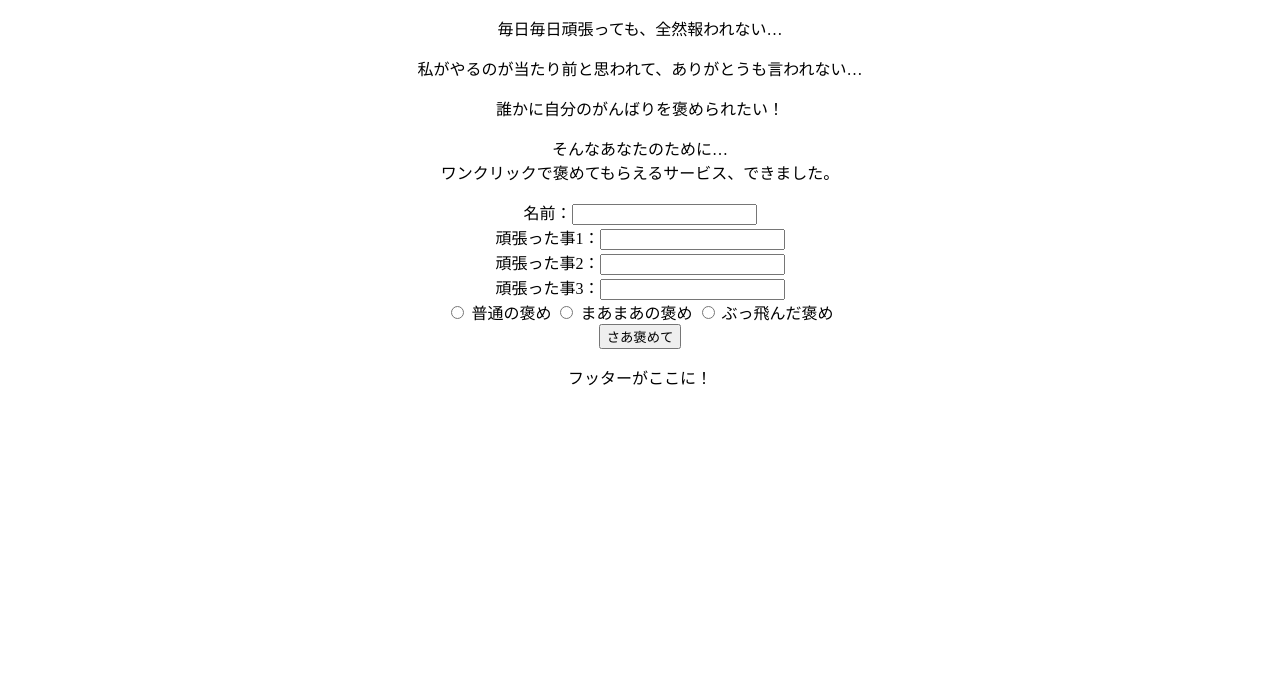
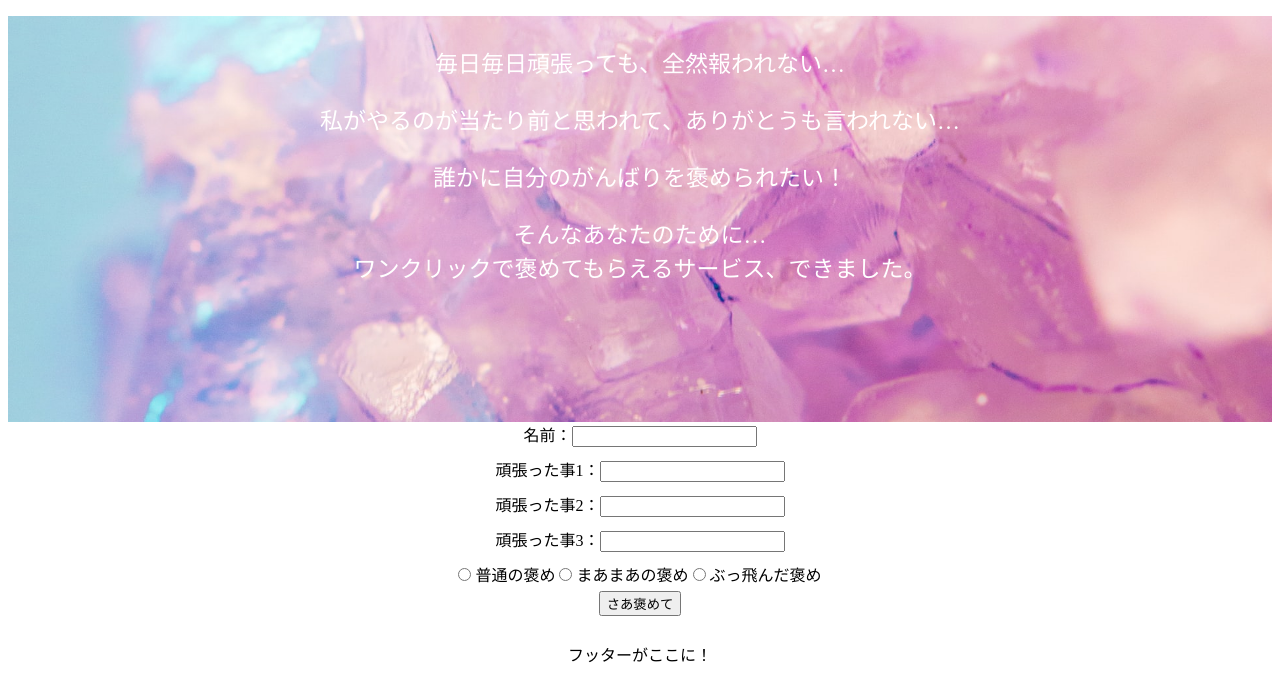
Before and after one commit to miyapole/mottohomete, a Flask app: page /index.html in a window 1280 px wide. Shown: the part 104-800 px from the top of the page. Run offline with Flask 2, Linux system fonts and the light colour scheme.

Commit message:
仮のメッセージ背景とレイアウトを変更

```diff
--- a/static/css/style.css
+++ b/static/css/style.css
@@ -7,3 +7,16 @@ body {
 h1 {
     color:green
 }
+
+#description {
+	background: url(./bg.jpg) no-repeat center center;
+	height: 400px;
+    background-size: cover;
+    font-size: 23px;
+    color: #fff;
+    padding: 6px 0 0 0;
+}
+
+input {
+    margin: 0 0 10px 0;
+}
--- a/templates/index.html
+++ b/templates/index.html
@@ -1,11 +1,13 @@
 {% extends 'base.html' %}
 {% block content %}
 
+<section id="description">
 <p>毎日毎日頑張っても、全然報われない…</p>
 <p>私がやるのが当たり前と思われて、ありがとうも言われない…</p>
 <p>誰かに自分のがんばりを褒められたい！</p>
 <p>そんなあなたのために…</br>
     ワンクリックで褒めてもらえるサービス、できました。</p>
+</section>
 
     <form action="/login" method = "POST"  >
         名前：<input type="text" name="name"> </br>
```
Also changed, not shown: static/css/bg.jpg (added).
